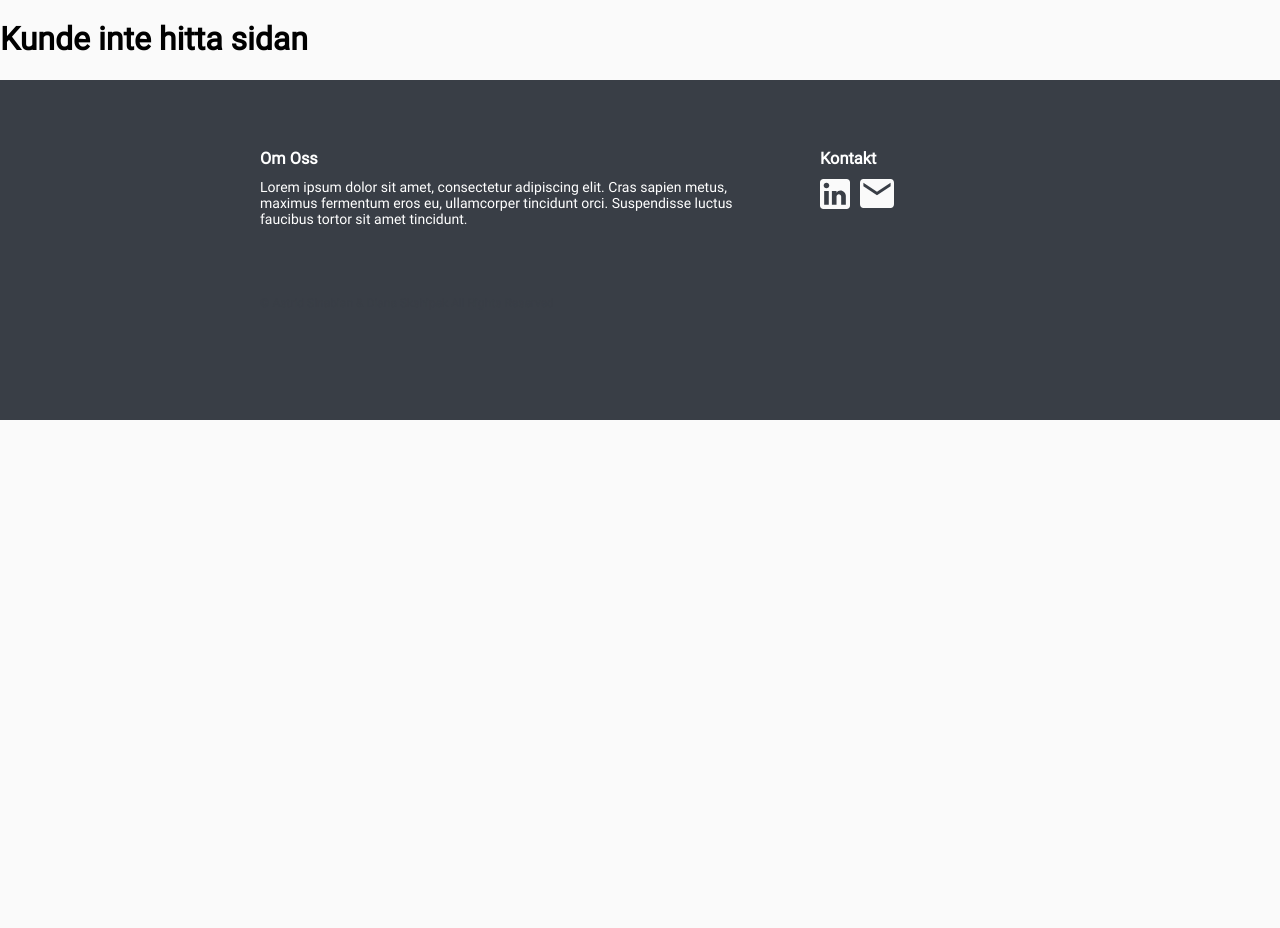
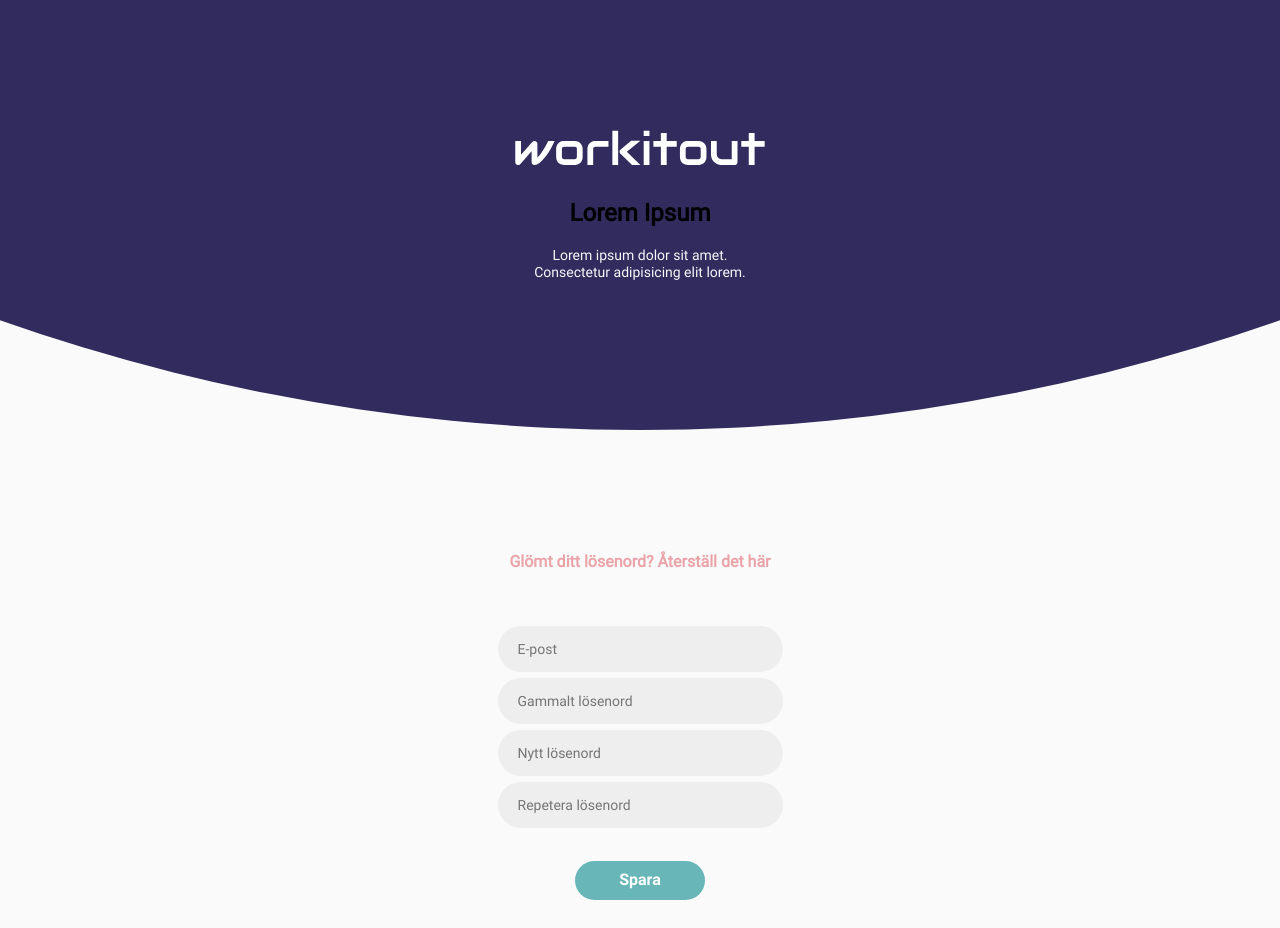
Before and after one commit to Diasks/WorkItOut, a React (Create React App) app in the folder Client/: page /password-reset in a window 1280 px wide. Shown: the top 928 px of the page. Before the commit the page ends 800 px from the top, so only its background shows below. Built offline with nearby package versions, Linux system fonts and the light colour scheme; no server answers.

Commit message:
T_112-Fix-password-reset

```diff
--- a/Client/src/App.js
+++ b/Client/src/App.js
@@ -32,6 +32,7 @@ import UserItem from "./components/pages/Admin/UserItem";
 import UserHistory from "./components/layout/profile/UserHistory";
 import ProgramItem from "./components/pages/Admin/ProgramItem";
 import ProgramDayDisplay from "./components/pages/Admin/ProgramDayDisplay";
+import PasswordReset from "./components/layout/PasswordReset";
 
 if (localStorage.token) {
   setAuthToken(localStorage.token);
@@ -49,6 +50,7 @@ const App = () => {
         <Switch>
           <Route path="/" exact component={Home} />
           <Route path="/register" component={Register} />
+          <Route path="/password-reset" component={PasswordReset} />
           <PrivateRoute path="/dashboard" exact component={Dashboard} />
           <PrivateRoute path="/overview" exact component={Overview} />
           <PrivateRoute path="/create-user" exact component={CreateUser} />
--- a/Client/src/_actions/userAction.js
+++ b/Client/src/_actions/userAction.js
@@ -230,6 +230,7 @@ export const cleanUpUser = () => async dispatch => {
  * @returns {Promise} Ett axios.patch() Promise
  */
 export const registerNewPassword = password => async dispatch => {
+  debugger;
   const config = {
     headers: {
       "Content-Type": "application/json",
@@ -239,6 +240,7 @@ export const registerNewPassword = password => async dispatch => {
   const body = JSON.stringify(password);
 
   try {
+    debugger;
     const res = await axios.patch(
       `http://localhost:5000/api/users/password`,
       body,
--- a/Client/src/components/layout/LoginForm.jsx
+++ b/Client/src/components/layout/LoginForm.jsx
@@ -87,7 +87,7 @@ const LoginForm = ({ loginUser, isAuthenticated, admin }) => {
           <span className="error message">Lösenord måste fyllas i</span>
         )}
 
-        <Link to="/" className="link small right">
+        <Link to="/password-reset" className="link small right">
           Glömt lösenord?
         </Link>
         <button className="btn btn-sky" type="submit">
--- /dev/null
+++ b/Client/src/components/layout/PasswordReset.jsx
@@ -0,0 +1,162 @@
+import React, { useState } from "react";
+import { useForm } from "react-hook-form";
+import { setAlert } from "../../_actions/alertAction";
+import { registerNewPassword } from "../../_actions/userAction";
+import { connect } from "react-redux";
+import Alert from "../layout/Alert";
+import GoBackButton from "../layout/GoBackButton";
+import { Redirect } from "react-router-dom";
+import Banner from "../layout/Banner";
+
+const PasswordReset = ({ setAlert, registerNewPassword, successful }) => {
+  let defaultValues = {
+    email: "",
+    oldPassword: "",
+    newPassword: "",
+    confirmPassword: "",
+  };
+
+  const { register, handleSubmit, errors } = useForm({ defaultValues });
+
+  const [passwordData, setPasswordData] = useState({
+    email: "",
+    oldPassword: "",
+    newPassword: "",
+    confirmPassword: "",
+  });
+
+  const { email, oldPassword, newPassword, confirmPassword } = passwordData;
+
+  /**
+   * Metod som används för att hantera när värdet av ett element har ändrats
+   *
+   * @param {*} e Det event som gjorde att denna funktion anropades
+   */
+  const onChange = e => {
+    setPasswordData({ ...passwordData, [e.target.name]: e.target.value });
+  };
+
+  /**
+   * Metod används för att hantera när formuläret skickas
+   *
+   * @param {*} e Det event som gjorde att denna funktion anropades
+   */
+  const onSubmit = async e => {
+    if (newPassword !== confirmPassword) {
+      setAlert("Lösenord matchar inte", "danger");
+    } else {
+      registerNewPassword({ email, oldPassword, newPassword });
+    }
+  };
+
+  if (successful === true) {
+    return <Redirect to="/" />;
+  }
+
+  return (
+    <div>
+      <Banner />
+      <main className="main column no-margin padding">
+        <div className="login-wrapper">
+          <h4 className="label rose">Glömt ditt lösenord? Återställ det här</h4>
+          <Alert />
+          <form
+            className="form-container"
+            onSubmit={handleSubmit(e => onSubmit(e))}
+            noValidate
+          >
+            <input
+              className={"input" + (errors.email ? " error border" : "")}
+              type="email"
+              name="email"
+              placeholder="E-post"
+              defaultValue={defaultValues.email}
+              onChange={e => onChange(e)}
+              ref={register({
+                required: true,
+                pattern: /^[A-Z0-9._%+-]+@[A-Z0-9.-]+\.[A-Z]{2,4}$/i,
+              })}
+            />
+
+            {errors.email && errors.email.type === "required" && (
+              <span className="error message">E-post måste fyllas i</span>
+            )}
+
+            {errors.email && errors.email.type === "pattern" && (
+              <span className="error message">
+                Vänligen ange en giltig e-post
+              </span>
+            )}
+
+            <input
+              className={"input" + (errors.oldPassword ? " error border" : "")}
+              type="password"
+              name="oldPassword"
+              placeholder="Gammalt lösenord"
+              defaultValue={defaultValues.oldPassword}
+              onChange={e => onChange(e)}
+              ref={register({ required: true, minLength: 6 })}
+            />
+
+            {errors.oldPassword && errors.oldPassword.type === "required" && (
+              <span className="error message">
+                Gammalt lösenord måste fyllas i
+              </span>
+            )}
+
+            <input
+              className={"input" + (errors.newPassword ? " error border" : "")}
+              type="password"
+              name="newPassword"
+              placeholder="Nytt lösenord"
+              defaultValue={defaultValues.newPassword}
+              onChange={e => onChange(e)}
+              ref={register({ required: true, minLength: 6 })}
+            />
+
+            {errors.newPassword && errors.newPassword.type === "required" && (
+              <span className="error message">
+                Nytt lösenord måste fyllas i
+              </span>
+            )}
+
+            {errors.newPassword && errors.newPassword.type === "minLength" && (
+              <span className="error message">
+                Lösenord måste innehålla minst 6 tecken
+              </span>
+            )}
+
+            <input
+              className={
+                "input" + (errors.confirmPassword ? " error border" : "")
+              }
+              type="password"
+              name="confirmPassword"
+              placeholder="Repetera lösenord"
+              defaultValue={defaultValues.confirmPassword}
+              onChange={e => onChange(e)}
+              ref={register({ required: true })}
+            />
+
+            {errors.confirmPassword &&
+              errors.confirmPassword.type === "required" && (
+                <span className="error message">Lösenord måste fyllas i</span>
+              )}
+            <button className="btn btn-sky">Spara</button>
+          </form>
+
+          <GoBackButton />
+        </div>
+      </main>
+    </div>
+  );
+};
+
+const mapStateToProps = state => ({
+  user: state.user,
+  successful: state.user.successful,
+});
+
+export default connect(mapStateToProps, { setAlert, registerNewPassword })(
+  PasswordReset
+);
```
Also changed, not shown: 1 other file (tests, documents, lock files or other folders).
